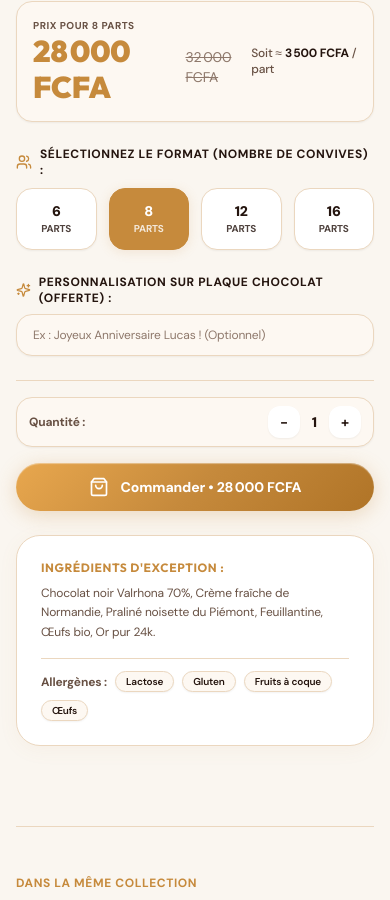
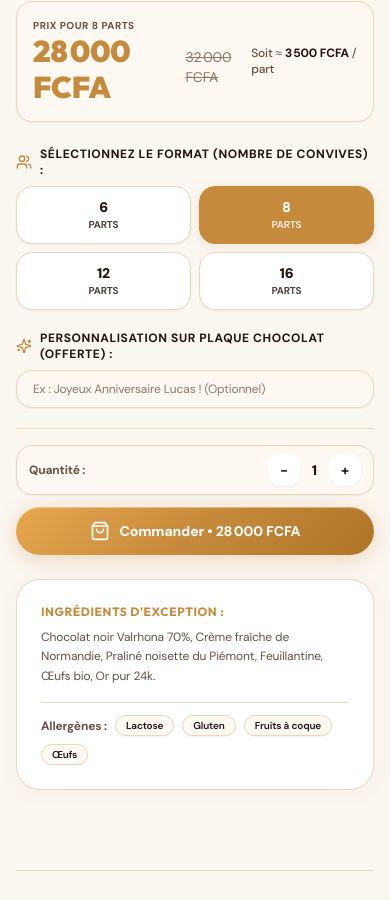
Before and after one commit to KamissaLaetitia/gateau, a Next.js app: page /produit/cake-1 in a window 390 px wide. Shown: the part 1077-1977 px from the top of the page. Built offline with nearby package versions, Linux system fonts and the light colour scheme; no server answers; a web font is replaced by a local one.

Commit message:
fix: improve mobile responsive layout

```diff
--- a/src/app/produit/[id]/page.tsx
+++ b/src/app/produit/[id]/page.tsx
@@ -221,18 +221,18 @@ export default function ProductDetailPage() {
 
               {/* 1. Portions Selector */}
               {product.portions && product.portions.length > 1 && (
-                <div className="mb-6">
-                  <label className="block text-xs font-bold uppercase tracking-wider text-caffeine-cream mb-2.5 flex items-center gap-2">
-                    <Users className="w-4 h-4 text-caffeine-gold" />
+                <div className="mb-5 sm:mb-6">
+                  <label className="block text-xs font-bold uppercase tracking-wider text-caffeine-cream mb-2 sm:mb-2.5 flex items-center gap-2">
+                    <Users className="w-4 h-4 text-caffeine-gold shrink-0" />
                     <span>Sélectionnez le format (Nombre de convives) :</span>
                   </label>
-                  <div className="grid grid-cols-4 gap-3">
+                  <div className="grid grid-cols-2 sm:grid-cols-4 gap-2 sm:gap-3">
                     {product.portions.map((portion) => (
                       <button
                         key={portion}
                         type="button"
                         onClick={() => setSelectedPortions(portion)}
-                        className={`py-3 px-2 rounded-2xl text-xs font-bold border transition-all text-center flex flex-col items-center justify-center ${
+                        className={`py-2.5 sm:py-3 px-2 rounded-2xl text-xs font-bold border transition-all text-center flex flex-col items-center justify-center ${
                           selectedPortions === portion
                             ? 'bg-caffeine-gold text-white border-caffeine-gold shadow-gold-sm'
                             : 'bg-white border-caffeine-cardBorder text-caffeine-cream hover:border-caffeine-gold/50 shadow-sm'
@@ -247,9 +247,9 @@ export default function ProductDetailPage() {
               )}
 
               {/* 2. Custom Inscription on Cake */}
-              <div className="mb-6">
+              <div className="mb-5 sm:mb-6">
                 <label className="block text-xs font-bold uppercase tracking-wider text-caffeine-cream mb-2 flex items-center gap-2">
-                  <Sparkles className="w-4 h-4 text-caffeine-gold" />
+                  <Sparkles className="w-4 h-4 text-caffeine-gold shrink-0" />
                   <span>Personnalisation sur plaque chocolat (Offerte) :</span>
                 </label>
                 <input
@@ -258,12 +258,12 @@ export default function ProductDetailPage() {
                   placeholder="Ex : Joyeux Anniversaire Lucas ! (Optionnel)"
                   value={customMessage}
                   onChange={(e) => setCustomMessage(e.target.value)}
-                  className="w-full px-4 py-3 rounded-2xl bg-caffeine-surface border border-caffeine-cardBorder text-xs sm:text-sm text-caffeine-cream placeholder:text-caffeine-muted focus:outline-none focus:border-caffeine-gold focus:bg-white shadow-sm transition-all"
+                  className="w-full px-4 py-2.5 sm:py-3 rounded-2xl bg-caffeine-surface border border-caffeine-cardBorder text-xs sm:text-sm text-caffeine-cream placeholder:text-caffeine-muted focus:outline-none focus:border-caffeine-gold focus:bg-white shadow-sm transition-all"
                 />
               </div>
 
               {/* 3. Quantity & Add to Cart */}
-              <div className="flex flex-col sm:flex-row items-stretch sm:items-center gap-4 pt-4 border-t border-caffeine-cardBorder">
+              <div className="flex flex-col sm:flex-row items-stretch sm:items-center gap-3 sm:gap-4 pt-4 border-t border-caffeine-cardBorder">
 
                 {/* Quantity adjuster */}
                 <div className="flex items-center justify-between border border-caffeine-cardBorder rounded-2xl bg-caffeine-surface p-2 px-3 sm:w-36 shadow-sm">
@@ -291,7 +291,7 @@ export default function ProductDetailPage() {
                 <button
                   type="button"
                   onClick={handleAddToCart}
-                  className={`flex-1 py-4 rounded-full font-bold text-sm sm:text-base flex items-center justify-center gap-3 transition-all shadow-gold-md ${
+                  className={`flex-1 py-3.5 sm:py-4 rounded-full font-bold text-sm sm:text-base flex items-center justify-center gap-2.5 sm:gap-3 transition-all shadow-gold-md ${
                     addedSuccess
                       ? 'bg-green-500 text-white'
                       : 'btn-caffeine-primary'
@@ -299,12 +299,12 @@ export default function ProductDetailPage() {
                 >
                   {addedSuccess ? (
                     <>
-                      <Check className="w-5 h-5" />
+                      <Check className="w-5 h-5 shrink-0" />
                       <span>Ajouté au panier !</span>
                     </>
                   ) : (
                     <>
-                      <ShoppingBag className="w-5 h-5" />
+                      <ShoppingBag className="w-5 h-5 shrink-0" />
                       <span>Commander • {formatPrice(totalPrice)}</span>
                     </>
                   )}
```
